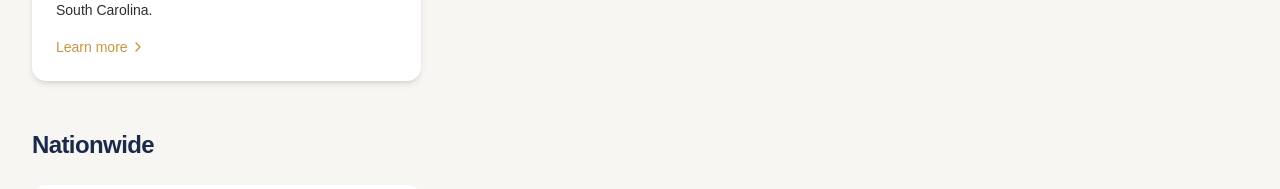
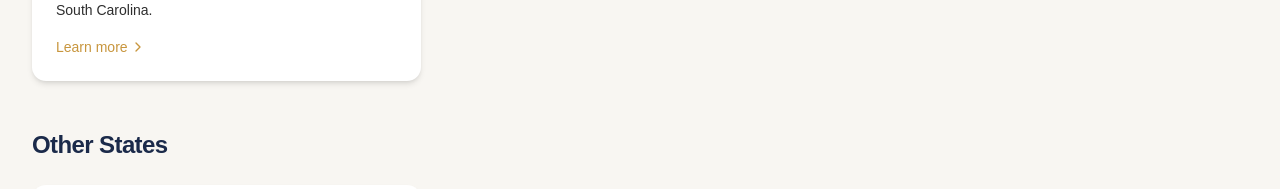
Before and after one commit to JLshope12/jacob-shope-mortgage, a Next.js app: page /service-areas in a window 1280 px wide. Shown: the part 2080-2269 px from the top of the page. Built offline with nearby package versions, Linux system fonts and the light colour scheme.

Commit message:
SEO: clarify out-of-state availability without implying nationwide licensing

```diff
--- a/app/service-areas/page.tsx
+++ b/app/service-areas/page.tsx
@@ -9,7 +9,7 @@ const GROUP_LABELS: Record<ServiceAreaGroup, string> = {
   "charlotte-metro": "Charlotte Metro",
   "north-carolina": "North Carolina",
   "south-carolina": "South Carolina",
-  nationwide: "Nationwide",
+  nationwide: "Other States",
 };
 
 const GROUP_ORDER: ServiceAreaGroup[] = [
```
